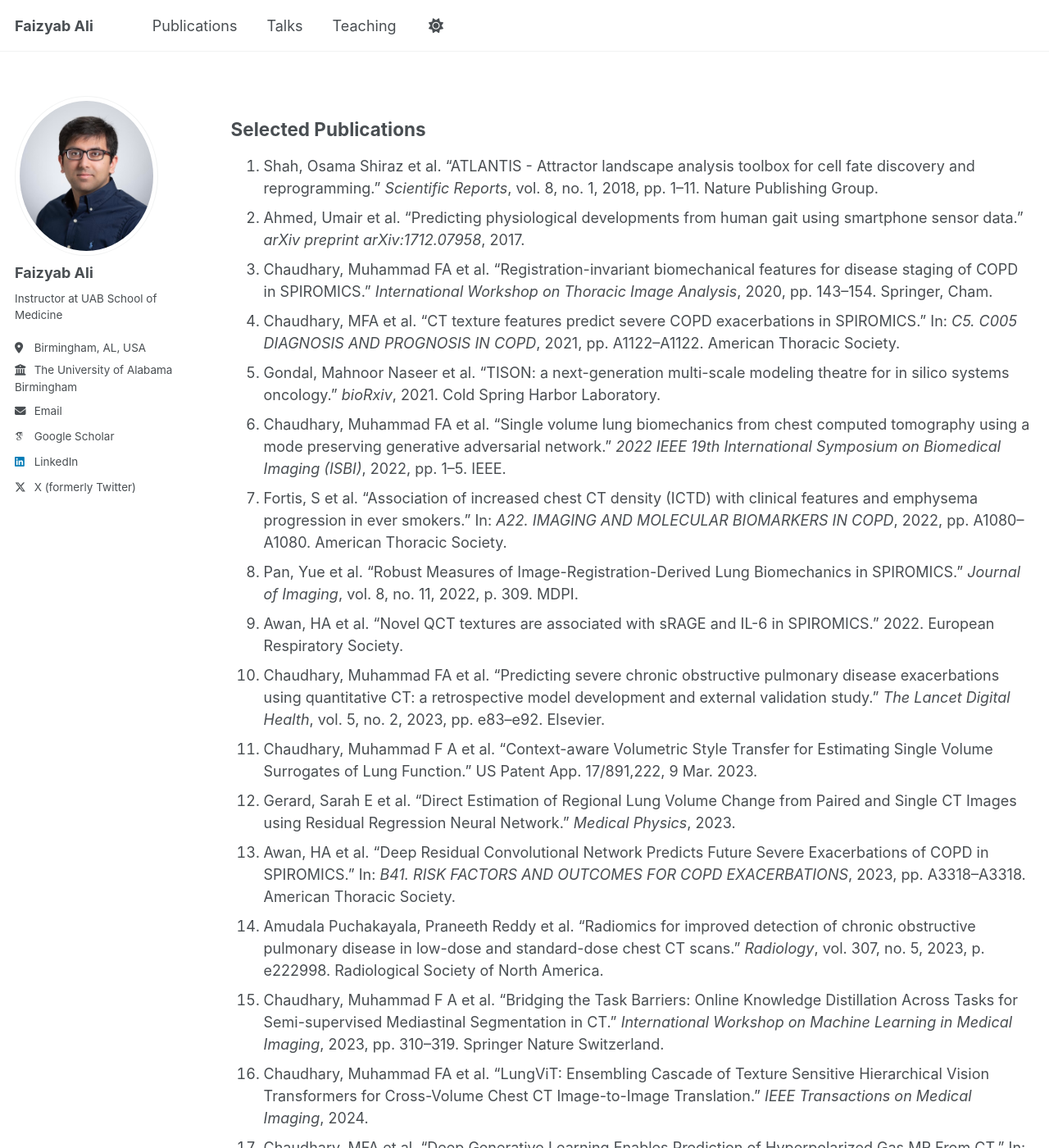
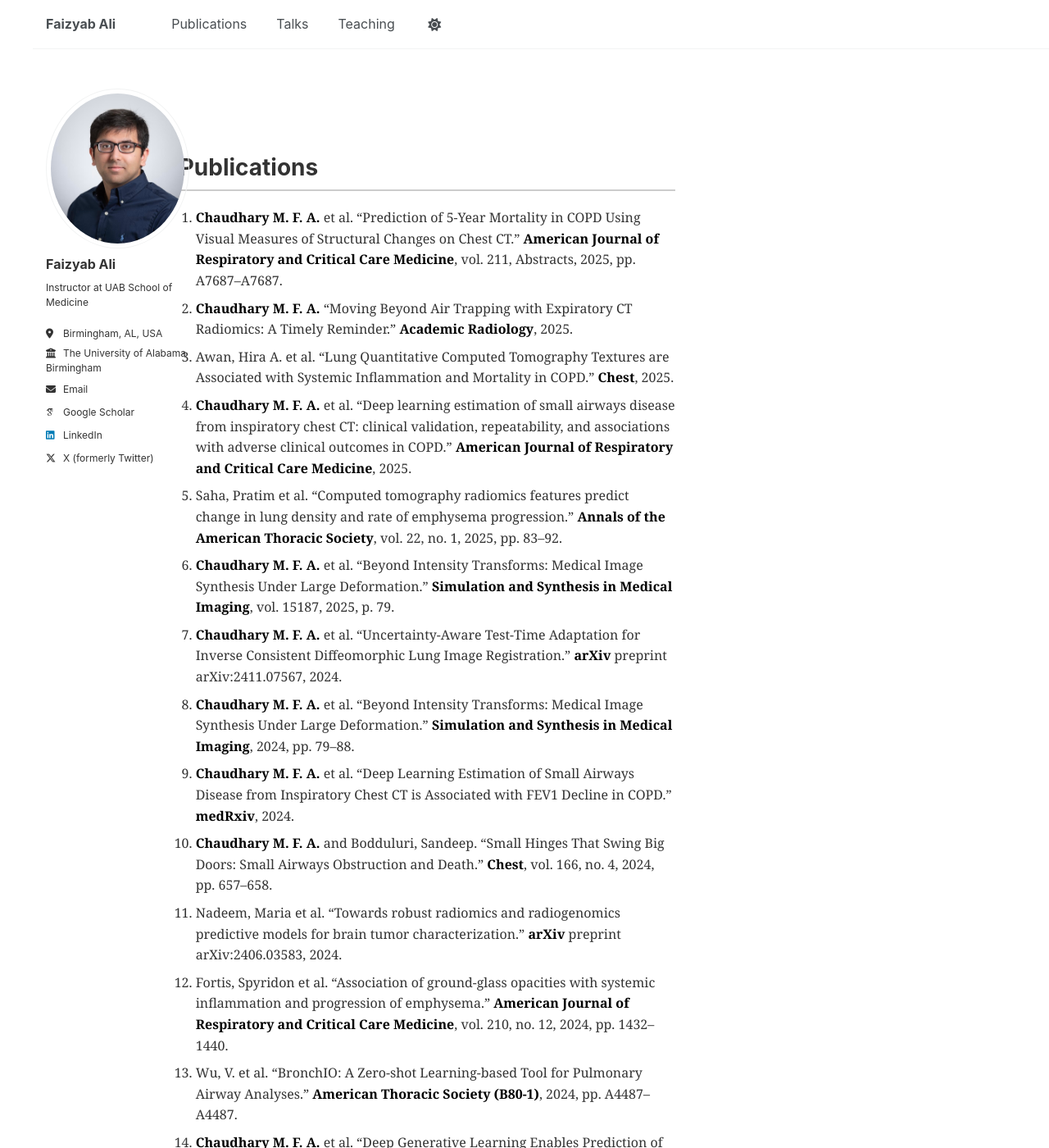
Before and after one commit to MFaizyabAli/mfaizyabali.github.io, a Jekyll site: the page built from _pages/publications.html, in a window 1280 px wide and 1400 px high. Shown: the whole window at 82% size. Built offline with Jekyll 4.4.1, drawn with Linux system fonts in a browser that asks for light colours; some web fonts are replaced; some of the changed text lies outside the part shown.

Commit message:
Pubs Update 2

```diff
--- a/_pages/publications.html
+++ b/_pages/publications.html
@@ -5,76 +5,76 @@ author_profile: true
 ---
 
 
-<h2>Selected Publications</h2>
-<ol>
-  <li>Shah, Osama Shiraz et al. “ATLANTIS - Attractor landscape analysis toolbox for cell fate discovery and reprogramming.” <i>Scientific Reports</i>, vol. 8, no. 1, 2018, pp. 1–11. Nature Publishing Group.</li>
+<html lang="en">
+<head>
+  <meta charset="UTF-8">
+  <title>Publications</title>
+  <style>
+    body {
+      font-family: Georgia, serif;
+      font-size: 16px;
+      line-height: 1.6;
+      color: #333;
+      background-color: #fff;
+      margin: 40px;
+      max-width: 800px;
+    }
 
-  <li>Ahmed, Umair et al. “Predicting physiological developments from human gait using smartphone sensor data.” <i>arXiv preprint arXiv:1712.07958</i>, 2017.</li>
+    h2 {
+      font-size: 28px;
+      border-bottom: 2px solid #ccc;
+      padding-bottom: 10px;
+      margin-bottom: 20px;
+    }
 
-  <li>Chaudhary, Muhammad FA et al. “Registration-invariant biomechanical features for disease staging of COPD in SPIROMICS.” <i>International Workshop on Thoracic Image Analysis</i>, 2020, pp. 143–154. Springer, Cham.</li>
+    ol {
+      padding-left: 20px;
+    }
 
-  <li>Chaudhary, MFA et al. “CT texture features predict severe COPD exacerbations in SPIROMICS.” In: <i>C5. C005 DIAGNOSIS AND PROGNOSIS IN COPD</i>, 2021, pp. A1122–A1122. American Thoracic Society.</li>
+    li {
+      margin-bottom: 18px;
+    }
 
-  <li>Gondal, Mahnoor Naseer et al. “TISON: a next-generation multi-scale modeling theatre for in silico systems oncology.” <i>bioRxiv</i>, 2021. Cold Spring Harbor Laboratory.</li>
-
-  <li>Chaudhary, Muhammad FA et al. “Single volume lung biomechanics from chest computed tomography using a mode preserving generative adversarial network.” <i>2022 IEEE 19th International Symposium on Biomedical Imaging (ISBI)</i>, 2022, pp. 1–5. IEEE.</li>
-
-  <li>Fortis, S et al. “Association of increased chest CT density (ICTD) with clinical features and emphysema progression in ever smokers.” In: <i>A22. IMAGING AND MOLECULAR BIOMARKERS IN COPD</i>, 2022, pp. A1080–A1080. American Thoracic Society.</li>
-
-  <li>Pan, Yue et al. “Robust Measures of Image-Registration-Derived Lung Biomechanics in SPIROMICS.” <i>Journal of Imaging</i>, vol. 8, no. 11, 2022, p. 309. MDPI.</li>
-
-  <li>Awan, HA et al. “Novel QCT textures are associated with sRAGE and IL-6 in SPIROMICS.” 2022. European Respiratory Society.</li>
-
-  <li>Chaudhary, Muhammad FA et al. “Predicting severe chronic obstructive pulmonary disease exacerbations using quantitative CT: a retrospective model development and external validation study.” <i>The Lancet Digital Health</i>, vol. 5, no. 2, 2023, pp. e83–e92. Elsevier.</li>
-
-  <li>Chaudhary, Muhammad F A et al. “Context-aware Volumetric Style Transfer for Estimating Single Volume Surrogates of Lung Function.” US Patent App. 17/891,222, 9 Mar. 2023.</li>
-
-  <li>Gerard, Sarah E et al. “Direct Estimation of Regional Lung Volume Change from Paired and Single CT Images using Residual Regression Neural Network.” <i>Medical Physics</i>, 2023.</li>
-
-  <li>Awan, HA et al. “Deep Residual Convolutional Network Predicts Future Severe Exacerbations of COPD in SPIROMICS.” In: <i>B41. RISK FACTORS AND OUTCOMES FOR COPD EXACERBATIONS</i>, 2023, pp. A3318–A3318. American Thoracic Society.</li>
-
-  <li>Amudala Puchakayala, Praneeth Reddy et al. “Radiomics for improved detection of chronic obstructive pulmonary disease in low-dose and standard-dose chest CT scans.” <i>Radiology</i>, vol. 307, no. 5, 2023, p. e222998. Radiological Society of North America.</li>
-
-  <li>Chaudhary, Muhammad F A et al. “Bridging the Task Barriers: Online Knowledge Distillation Across Tasks for Semi-supervised Mediastinal Segmentation in CT.” <i>International Workshop on Machine Learning in Medical Imaging</i>, 2023, pp. 310–319. Springer Nature Switzerland.</li>
-
-  <li>Chaudhary, Muhammad FA et al. “LungViT: Ensembling Cascade of Texture Sensitive Hierarchical Vision Transformers for Cross-Volume Chest CT Image-to-Image Translation.” <i>IEEE Transactions on Medical Imaging</i>, 2024.</li>
-
-  <li>Chaudhary, MFA et al. “Deep Generative Learning Enables Prediction of Hyperpolarized Gas MR From CT.” In: <i>B80-1. METHODOLOGICAL ADVANCEMENTS IN PULMONARY IMAGING</i>, 2024, pp. A4503–A4503. American Thoracic Society.</li>
-
-  <li>Wu, V et al. “BronchIO: A Zero-shot Learning-based Tool for Pulmonary Airway Analyses.” In: <i>B80-1. METHODOLOGICAL ADVANCEMENTS IN PULMONARY IMAGING</i>, 2024, pp. A4487–A4487. American Thoracic Society.</li>
-
-  <li>Fortis, Spyridon et al. “Association of ground-glass opacities with systemic inflammation and progression of emphysema.” <i>American journal of respiratory and critical care medicine</i>, vol. 210, no. 12, 2024, pp. 1432–1440. American Thoracic Society.</li>
-
-  <li>Nadeem, Maria et al. “Towards robust radiomics and radiogenomics predictive models for brain tumor characterization.” <i>arXiv preprint arXiv:2406.03583</i>, 2024.</li>
-
-  <li>Chaudhary, Muhammad Faizyab Ali. <i>Hearing the Unheard: Single CT Volume Surrogates of Regional Lung Function</i>. PhD thesis, The University of Iowa, 2024.</li>
-
-  <li>Chaudhary, Muhammad FA et al. “Deep Learning Estimation of Small Airways Disease from Inspiratory Chest CT is Associated with FEV1 Decline in COPD.” <i>medRxiv</i>, 2024.</li>
-
-  <li>Chaudhary, Muhammad FA et al. “Beyond Intensity Transforms: Medical Image Synthesis Under Large Deformation.” <i>International Workshop on Simulation and Synthesis in Medical Imaging</i>, 2024, pp. 79–88. Springer Nature Switzerland Cham.</li>
-
-  <li>Chaudhary, Muhammad Faizyab Ali and Bodduluri, Sandeep. “Small Hinges That Swing Big Doors: Small Airways Obstruction and Death.” <i>Chest</i>, vol. 166, no. 4, 2024, pp. 657–658. Elsevier.</li>
-
-  <li>Chaudhary, Muhammad F A et al. “Beyond Intensity Transforms: Medical Image Synthesis Under Large Deformation.” <i>Simulation and Synthesis in Medical Imaging: 9th International Workshop, SASHIMI 2024, Held in Conjunction with MICCAI 2024, Marrakesh, Morocco, October 10, 2024, Proceedings</i>, vol. 15187, 2025, p. 79. Springer Nature.</li>
-
-  <li>Saha, Pratim et al. “Computed tomography radiomics features predict change in lung density and rate of emphysema progression.” <i>Annals of the American Thoracic Society</i>, vol. 22, no. 1, 2025, pp. 83–92. American Thoracic Society.</li>
-
-  <li>Chaudhary, Muhammad FA et al. “Uncertainty-Aware Test-Time Adaptation for Inverse Consistent Diffeomorphic Lung Image Registration.” <i>arXiv preprint arXiv:2411.07567</i>, 2024.</li>
-
-  <li>Chaudhary, Muhammad FA et al. “Deep learning estimation of small airways disease from inspiratory chest CT: clinical validation, repeatability, and associations with adverse clinical outcomes in COPD.” <i>American journal of respiratory and critical care medicine</i>, 2025.</li>
-
-  <li>Awan, Hira A et al. “Lung Quantitative Computed Tomography Textures are Associated with Systemic Inflammation and Mortality in COPD.” <i>Chest</i>, 2025. Elsevier.</li>
-
-  <li>Chaudhary, Muhammad FA. “Moving Beyond Air Trapping with Expiratory CT Radiomics: A Timely Reminder.” <i>Academic Radiology</i>, 2025. Elsevier.</li>
-
-  <li>Chaudhary, MFA et al. “Prediction of 5-Year Mortality in COPD Using Visual Measures of Structural Changes on Chest CT.” <i>American Journal of Respiratory and Critical Care Medicine</i>, vol. 211, Abstracts, 2025, pp. A7687–A7687. American Thoracic Society.</li>
-</ol>
-
-
-
-
-{% if site.author.googlescholar %}
-  <div class="wordwrap">You can also find my articles on <a href="{{site.author.googlescholar}}">my Google Scholar profile</a>.</div>
-{% endif %}
+    b {
+      color: #000;
+    }
+  </style>
+</head>
+<body>
+  <h2>Publications</h2>
+  <ol>
+    <li><b>Chaudhary M. F. A.</b> et al. “Prediction of 5-Year Mortality in COPD Using Visual Measures of Structural Changes on Chest CT.” <b>American Journal of Respiratory and Critical Care Medicine</b>, vol. 211, Abstracts, 2025, pp. A7687–A7687.</li>
+    <li><b>Chaudhary M. F. A.</b> “Moving Beyond Air Trapping with Expiratory CT Radiomics: A Timely Reminder.” <b>Academic Radiology</b>, 2025.</li>
+    <li>Awan, Hira A. et al. “Lung Quantitative Computed Tomography Textures are Associated with Systemic Inflammation and Mortality in COPD.” <b>Chest</b>, 2025.</li>
+    <li><b>Chaudhary M. F. A.</b> et al. “Deep learning estimation of small airways disease from inspiratory chest CT: clinical validation, repeatability, and associations with adverse clinical outcomes in COPD.” <b>American Journal of Respiratory and Critical Care Medicine</b>, 2025.</li>
+    <li>Saha, Pratim et al. “Computed tomography radiomics features predict change in lung density and rate of emphysema progression.” <b>Annals of the American Thoracic Society</b>, vol. 22, no. 1, 2025, pp. 83–92.</li>
+    <li><b>Chaudhary M. F. A.</b> et al. “Beyond Intensity Transforms: Medical Image Synthesis Under Large Deformation.” <b>Simulation and Synthesis in Medical Imaging</b>, vol. 15187, 2025, p. 79.</li>
+    <li><b>Chaudhary M. F. A.</b> et al. “Uncertainty-Aware Test-Time Adaptation for Inverse Consistent Diffeomorphic Lung Image Registration.” <b>arXiv</b> preprint arXiv:2411.07567, 2024.</li>
+    <li><b>Chaudhary M. F. A.</b> et al. “Beyond Intensity Transforms: Medical Image Synthesis Under Large Deformation.” <b>Simulation and Synthesis in Medical Imaging</b>, 2024, pp. 79–88.</li>
+    <li><b>Chaudhary M. F. A.</b> et al. “Deep Learning Estimation of Small Airways Disease from Inspiratory Chest CT is Associated with FEV1 Decline in COPD.” <b>medRxiv</b>, 2024.</li>
+    <li><b>Chaudhary M. F. A.</b> and Bodduluri, Sandeep. “Small Hinges That Swing Big Doors: Small Airways Obstruction and Death.” <b>Chest</b>, vol. 166, no. 4, 2024, pp. 657–658.</li>
+    <li>Nadeem, Maria et al. “Towards robust radiomics and radiogenomics predictive models for brain tumor characterization.” <b>arXiv</b> preprint arXiv:2406.03583, 2024.</li>
+    <li>Fortis, Spyridon et al. “Association of ground-glass opacities with systemic inflammation and progression of emphysema.” <b>American Journal of Respiratory and Critical Care Medicine</b>, vol. 210, no. 12, 2024, pp. 1432–1440.</li>
+    <li>Wu, V. et al. “BronchIO: A Zero-shot Learning-based Tool for Pulmonary Airway Analyses.” <b>American Thoracic Society (B80-1)</b>, 2024, pp. A4487–A4487.</li>
+    <li><b>Chaudhary M. F. A.</b> et al. “Deep Generative Learning Enables Prediction of Hyperpolarized Gas MR From CT.” <b>American Thoracic Society (B80-1)</b>, 2024, pp. A4503–A4503.</li>
+    <li><b>Chaudhary M. F. A.</b> et al. “LungViT: Ensembling Cascade of Texture Sensitive Hierarchical Vision Transformers for Cross-Volume Chest CT Image-to-Image Translation.” <b>IEEE Transactions on Medical Imaging</b>, 2024.</li>
+    <li><b>Chaudhary M. F. A.</b> et al. “Bridging the Task Barriers: Online Knowledge Distillation Across Tasks for Semi-supervised Mediastinal Segmentation in CT.” <b>Machine Learning in Medical Imaging</b>, 2023, pp. 310–319.</li>
+    <li>Amudala Puchakayala, Praneeth Reddy et al. “Radiomics for improved detection of chronic obstructive pulmonary disease in low-dose and standard-dose chest CT scans.” <b>Radiology</b>, vol. 307, no. 5, 2023, p. e222998.</li>
+    <li>Awan, H. A. et al. “Deep Residual Convolutional Network Predicts Future Severe Exacerbations of COPD in SPIROMICS.” <b>American Thoracic Society (B41)</b>, 2023, pp. A3318–A3318.</li>
+    <li>Gerard, Sarah E. et al. “Direct Estimation of Regional Lung Volume Change from Paired and Single CT Images using Residual Regression Neural Network.” <b>Medical Physics</b>, 2023.</li>
+    <li><b>Chaudhary M. F. A.</b> et al. “Context-aware Volumetric Style Transfer for Estimating Single Volume Surrogates of Lung Function.” <b>US Patent App.</b> 17/891,222, 9 Mar. 2023.</li>
+    <li><b>Chaudhary M. F. A.</b> et al. “Predicting severe chronic obstructive pulmonary disease exacerbations using quantitative CT: a retrospective model development and external validation study.” <b>The Lancet Digital Health</b>, vol. 5, no. 2, 2023, pp. e83–e92.</li>
+    <li>Awan, H. A. et al. “Novel QCT textures are associated with sRAGE and IL-6 in SPIROMICS.” <b>European Respiratory Society</b>, 2022.</li>
+    <li>Pan, Yue et al. “Robust Measures of Image-Registration-Derived Lung Biomechanics in SPIROMICS.” <b>Journal of Imaging</b>, vol. 8, no. 11, 2022, p. 309.</li>
+    <li>Fortis, S. et al. “Association of increased chest CT density (ICTD) with clinical features and emphysema progression in ever smokers.” <b>American Thoracic Society (A22)</b>, 2022, pp. A1080–A1080.</li>
+    <li><b>Chaudhary M. F. A.</b> et al. “Single volume lung biomechanics from chest computed tomography using a mode preserving generative adversarial network.” <b>IEEE ISBI</b>, 2022, pp. 1–5.</li>
+    <li>Gondal, Mahnoor Naseer et al. “TISON: a next-generation multi-scale modeling theatre for in silico systems oncology.” <b>Scientific Reports</b>, vol. 8, no. 1, 2018, pp. 1–11.</li>
+    <li><b>Chaudhary M. F. A.</b> et al. “CT texture features predict severe COPD exacerbations in SPIROMICS.” <b>American Thoracic Society (C5)</b>, 2021, pp. A1122–A1122.</li>
+    <li><b>Chaudhary M. F. A.</b> et al. “Registration-invariant biomechanical features for disease staging of COPD in SPIROMICS.” <b>Thoracic Image Analysis Workshop</b>, 2020, pp. 143–154.</li>
+    <li>Ahmed, Umair et al. “Predicting physiological developments from human gait using smartphone sensor data.” <b>arXiv</b> preprint arXiv:1712.07958, 2017.</li>
+    <li>Shah, Osama Shiraz et al. “ATLANTIS - Attractor landscape analysis toolbox for cell fate discovery and reprogramming.” <b>Scientific Reports</b>, vol. 8, no. 1, 2018, pp. 1–11.</li>
+  </ol>
+</body>
+</html>
 
 {% include base_path %}
```
